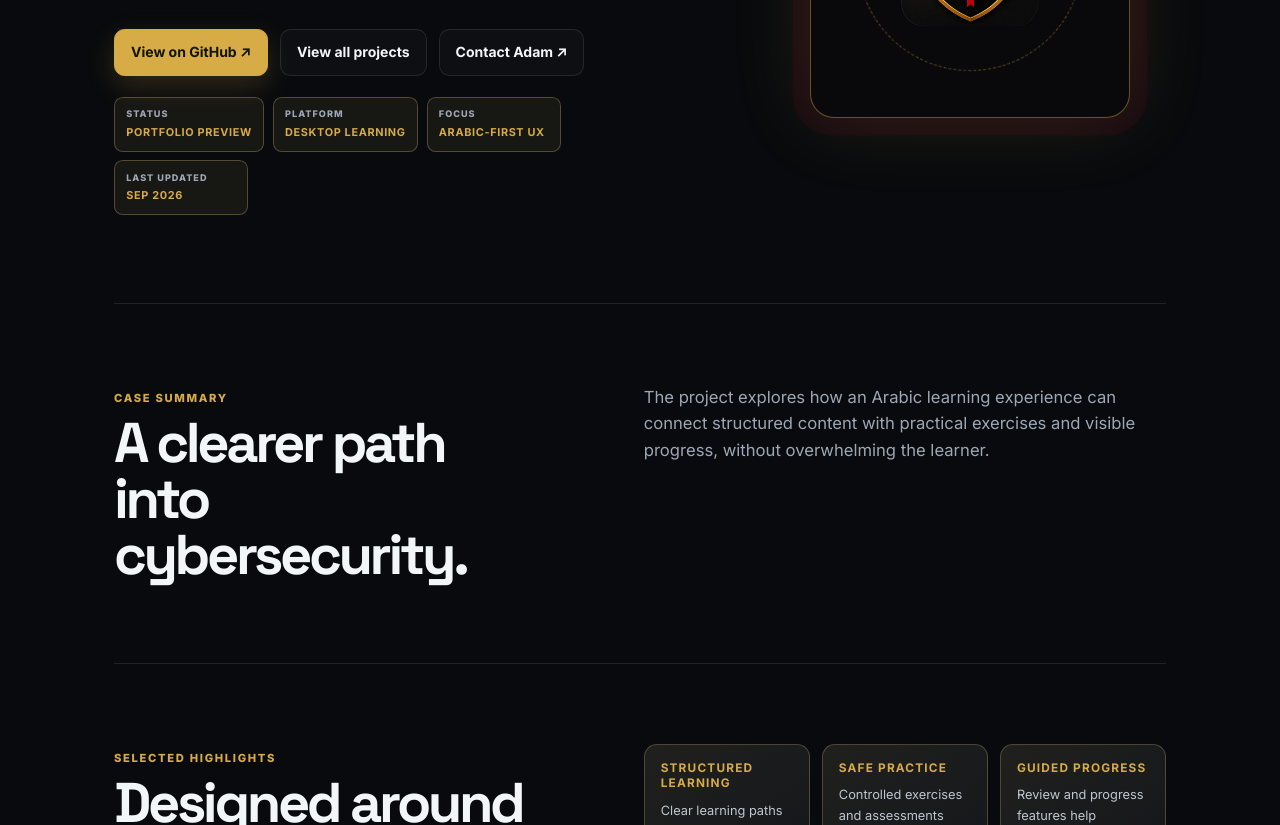
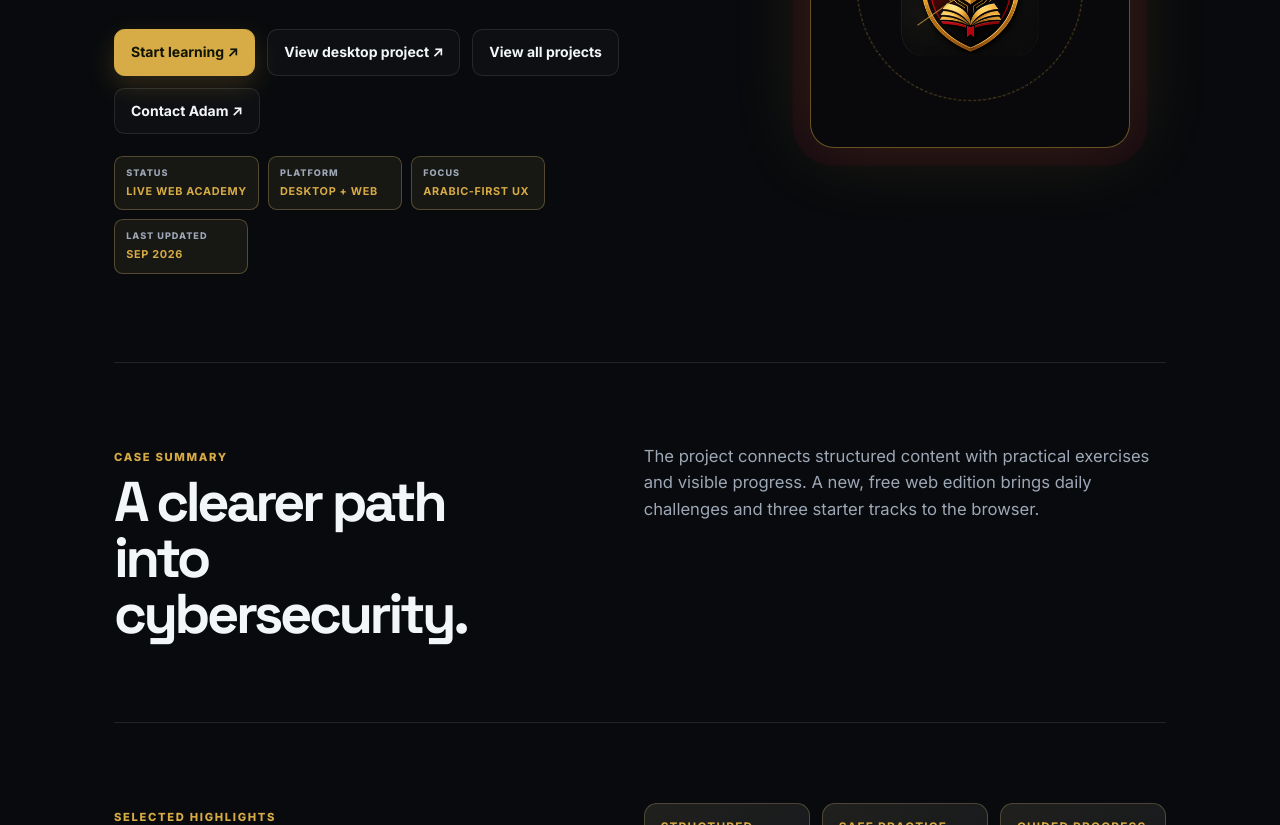
Before and after one commit to Biuret7/biuret-website, a website: page sites/biuret-academy.html in a window 1280 px wide. Shown: the part 479-1304 px from the top of the page. Drawn offline with Linux system fonts and the light colour scheme.

Commit message:
Connect live web academy to Biuret portfolio

```diff
--- a/script.js
+++ b/script.js
@@ -98,6 +98,12 @@ const arabicTranslations = {
 };
 
 Object.assign(arabicTranslations, {
+  'LIVE WEB ACADEMY': 'الأكاديمية متاحة الآن',
+  'Start learning ↗': 'ابدأ التعلّم ↗',
+  'Try Biuret Academy': 'جرّب أكاديمية بيوريت',
+  'View desktop project ↗': 'اعرض مشروع سطح المكتب ↗',
+  'DESKTOP + WEB': 'سطح المكتب والويب',
+  'The project connects structured content with practical exercises and visible progress. A new, free web edition brings daily challenges and three starter tracks to the browser.': 'يربط المشروع المحتوى المنظّم بالتدريب العملي والتقدّم الواضح. وتقدّم نسخة ويب مجانية جديدة تحديات يومية وثلاثة مسارات تمهيدية داخل المتصفح.',
   'View all projects': 'عرض جميع المشاريع',
   'ACTIVE DEVELOPMENT': 'قيد التطوير النشط',
   'FORMAT': 'النوع',
--- a/sites/biuret-academy.html
+++ b/sites/biuret-academy.html
@@ -52,18 +52,19 @@
 </h1>
 <p class="hero-text">An Arabic-first cybersecurity learning platform designed to make complex topics more structured, practical, and approachable.</p>
 <div class="hero-actions">
-<a class="button-primary" href="https://github.com/Biuret7/Biuret-Academy" target="_blank" rel="noopener noreferrer">View on GitHub ↗</a>
+<a class="button-primary" href="https://academy.biuret.dev/">Start learning ↗</a>
+<a class="button-secondary" href="https://github.com/Biuret7/Biuret-Academy" target="_blank" rel="noopener noreferrer">View desktop project ↗</a>
 <a class="button-secondary" href="../index.html#projects">View all projects</a>
 <a class="button-secondary" href="https://mail.google.com/mail/?view=cm&amp;fs=1&amp;to=adam7.workspace%40gmail.com&amp;su=Biuret%20Academy%20project%20inquiry" target="_blank" rel="noopener noreferrer">Contact Adam ↗</a>
 </div>
 <div class="project-meta" aria-label="Project snapshot">
 <div>
 <span>STATUS</span>
-<strong>PORTFOLIO PREVIEW</strong>
+<strong>LIVE WEB ACADEMY</strong>
 </div>
 <div>
 <span>PLATFORM</span>
-<strong>DESKTOP LEARNING</strong>
+<strong>DESKTOP + WEB</strong>
 </div>
 <div>
 <span>FOCUS</span>
@@ -80,7 +81,7 @@
 <span class="eyebrow">CASE SUMMARY</span>
 <h2>A clearer path into cybersecurity.</h2>
 </div>
-<p>The project explores how an Arabic learning experience can connect structured content with practical exercises and visible progress, without overwhelming the learner.</p>
+<p>The project connects structured content with practical exercises and visible progress. A new, free web edition brings daily challenges and three starter tracks to the browser.</p>
 </section>
     <section class="project-section reveal">
 <div>
--- a/style.css
+++ b/style.css
@@ -171,6 +171,8 @@ h1, h2, h3, p { margin-top: 0; }
 .account-btn { display: inline-flex; align-items: center; justify-content: center; min-height: 2.7rem; padding: .7rem 1rem; border: 1px solid var(--line); border-radius: .65rem; color: var(--text); font-size: .875rem; font-weight: 700; white-space: nowrap; transition: transform .2s ease, border-color .2s ease, background .2s ease, color .2s ease; }
 .account-btn:hover { border-color: rgba(201,255,57,.55); background: rgba(201,255,57,.075); color: var(--accent); transform: translateY(-2px); }
 .card-actions { display: grid; grid-template-columns: minmax(0, 1fr) auto; gap: .7rem; margin-top: auto; padding-top: .82rem; border-top: 1px solid rgba(255,255,255,.09); }
+.academy-live-link { align-self: center; border: 1px solid rgba(201,255,57,.55); border-radius: .55rem; padding: .55rem .7rem; color: #c9ff39; font-size: .7rem; font-weight: 800; white-space: nowrap; transition: background .2s ease, transform .2s ease; }
+.academy-live-link:hover { background: rgba(201,255,57,.12); transform: translateY(-2px); }
 .card-actions .project-link { margin: 0; padding: .36rem .05rem .12rem; border: 0; }
 .buy-link { display: inline-flex; align-items: center; justify-content: center; min-height: 2.35rem; padding: .45rem .72rem; border: 1px solid color-mix(in srgb, var(--project-color, var(--accent)) 38%, transparent); border-radius: .55rem; background: color-mix(in srgb, var(--project-color, var(--accent)) 10%, transparent); color: var(--project-color, var(--accent)); font-size: .73rem; font-weight: 800; letter-spacing: .02em; transition: transform .2s ease, border-color .2s ease, background .2s ease, color .2s ease; }
 .buy-link:hover { border-color: color-mix(in srgb, var(--project-color, var(--accent)) 72%, transparent); background: color-mix(in srgb, var(--project-color, var(--accent)) 19%, transparent); color: color-mix(in srgb, var(--project-color, var(--accent)) 82%, white); transform: translateY(-2px); }
```
Also changed, not shown: index.html (+3 -3 lines), privacy.html (+3 -3 lines), terms.html (+1 -1 lines).
